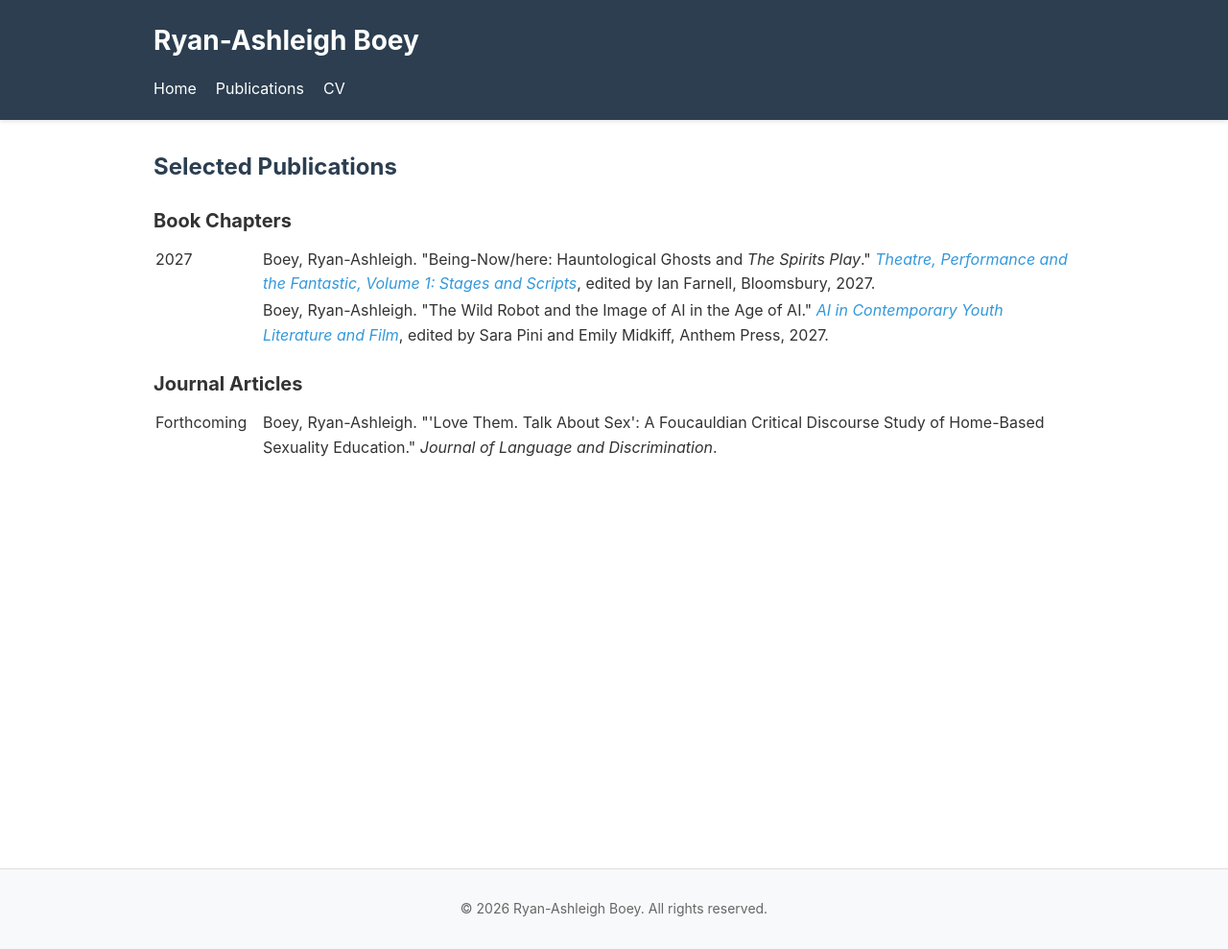
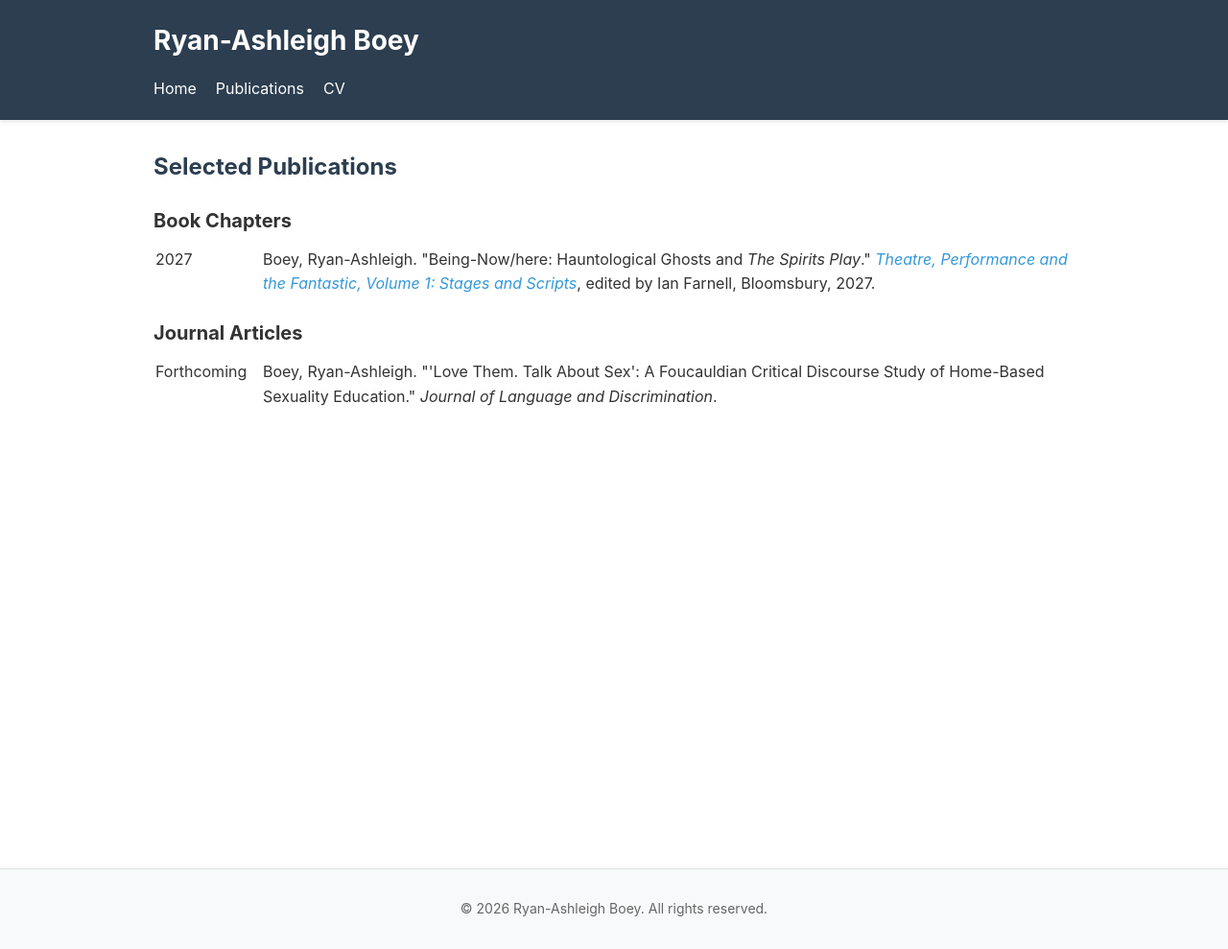
Before and after one commit to r-boey/r-boey.github.io, a Jekyll site: the page built from publications/index.md, in a window 1280 px wide. Shown: the whole page at 96% size. Built offline with Jekyll 4.4.1, drawn with Linux system fonts in a browser that asks for light colours.

Commit message:
Update index.md

```diff
--- a/publications/index.md
+++ b/publications/index.md
@@ -18,17 +18,6 @@ title: Selected Publications
       edited by Ian Farnell, Bloomsbury, 2027.
     </td>
   </tr>
-
-  <tr>
-    <td valign="top"></td>
-    <td valign="top">
-      Boey, Ryan-Ashleigh. "The Wild Robot and the Image of AI in the Age
-      of AI."
-      <a href="https://anthempress.com/books/ai-in-contemporary-youth-literature-and-film-hb">
-        <em>AI in Contemporary Youth Literature and Film</em></a>,
-      edited by Sara Pini and Emily Midkiff, Anthem Press, 2027.
-    </td>
-  </tr>
 </table>
 
 <h3>Journal Articles</h3>
```
